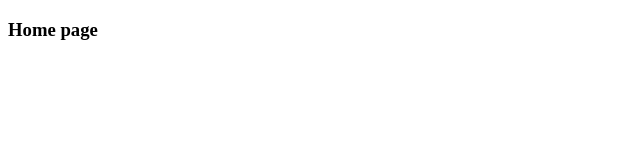
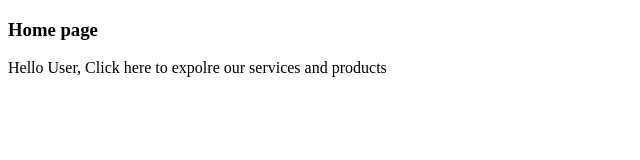
Before and after one commit to Utkarsh-Singh-Chandel/learning_git, a plain HTML site: page home.html in a window 1280 px wide. Shown: the whole page, without its empty margins (0-640 px from the left). Drawn offline with Linux system fonts and the light colour scheme.

Commit message:
Update home.html

```diff
--- a/home.html
+++ b/home.html
@@ -7,6 +7,6 @@
 </head>
 <body>
     <h3>Home page</h3>
-
+    <p>Hello User, Click here to expolre our services and products</p>
 </body>
 </html>
```
